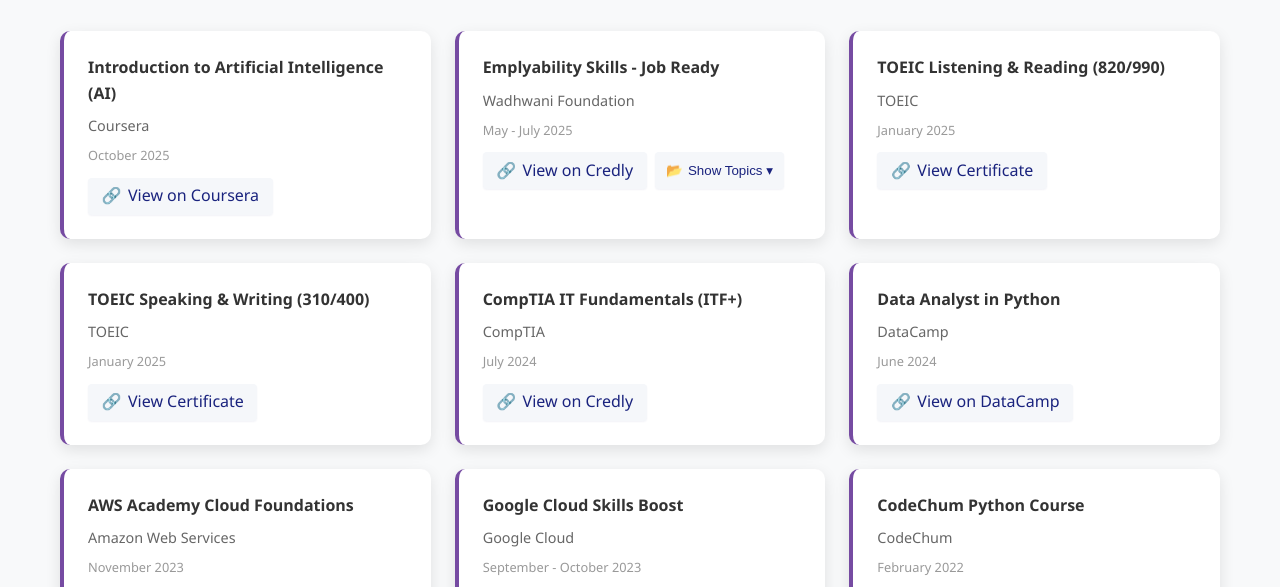
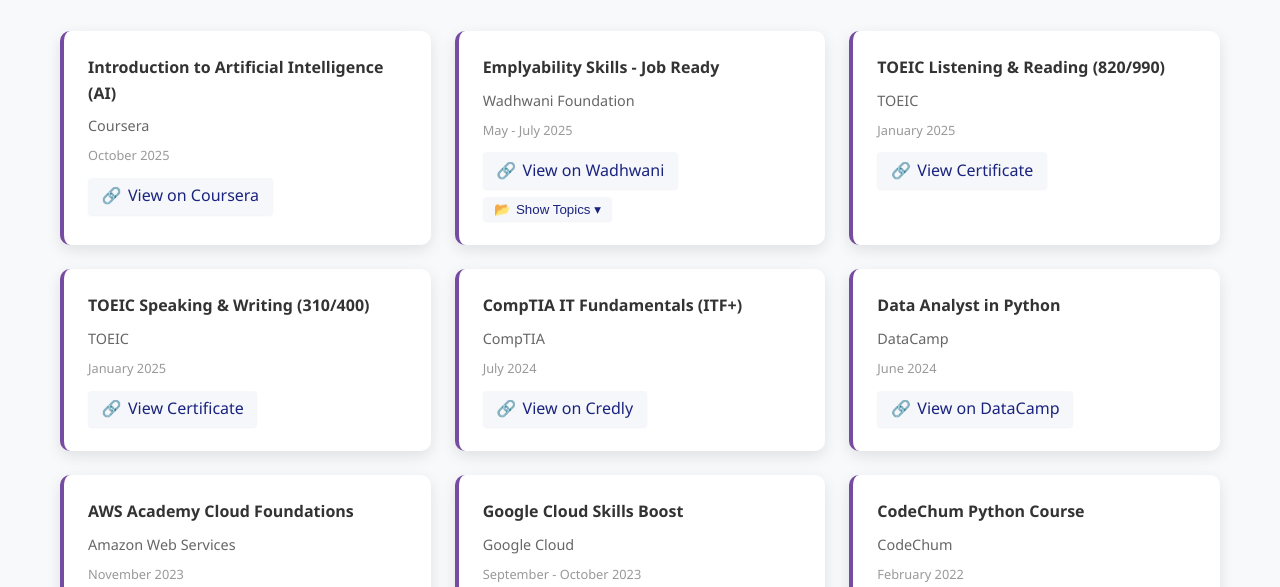
Before and after one commit to Jonard14/MyWebsitePortfolio, a website: page certifications.html in a window 1280 px wide. Shown: the part 212-799 px from the top of the page. Drawn offline with Linux system fonts and the light colour scheme.

Commit message:
corrected button

```diff
--- a/certifications.html
+++ b/certifications.html
@@ -35,7 +35,7 @@
                     <div class="cert-date">May - July 2025</div>
                     <!-- Main module view (local file or external URL) -->
                     <div class="cert-actions">
-                        <a href="#" class="cert-link" data-url="https://web.certificate.wfglobal.org/en/certificate?certificateId=685439c4dbb1c63612dbe285" title="Open in Credly">View on Credly</a>
+                        <a href="#" class="cert-link" data-url="https://web.certificate.wfglobal.org/en/certificate?certificateId=685439c4dbb1c63612dbe285" title="Open in Wadhwani">View on Wadhwani</a>
                         <button type="button" class="toggle-sub" aria-expanded="false" aria-label="Show breakdown topics">Show Topics ▾</button>
                     </div>
                     <!-- expanded breakdown of topics -->
```
